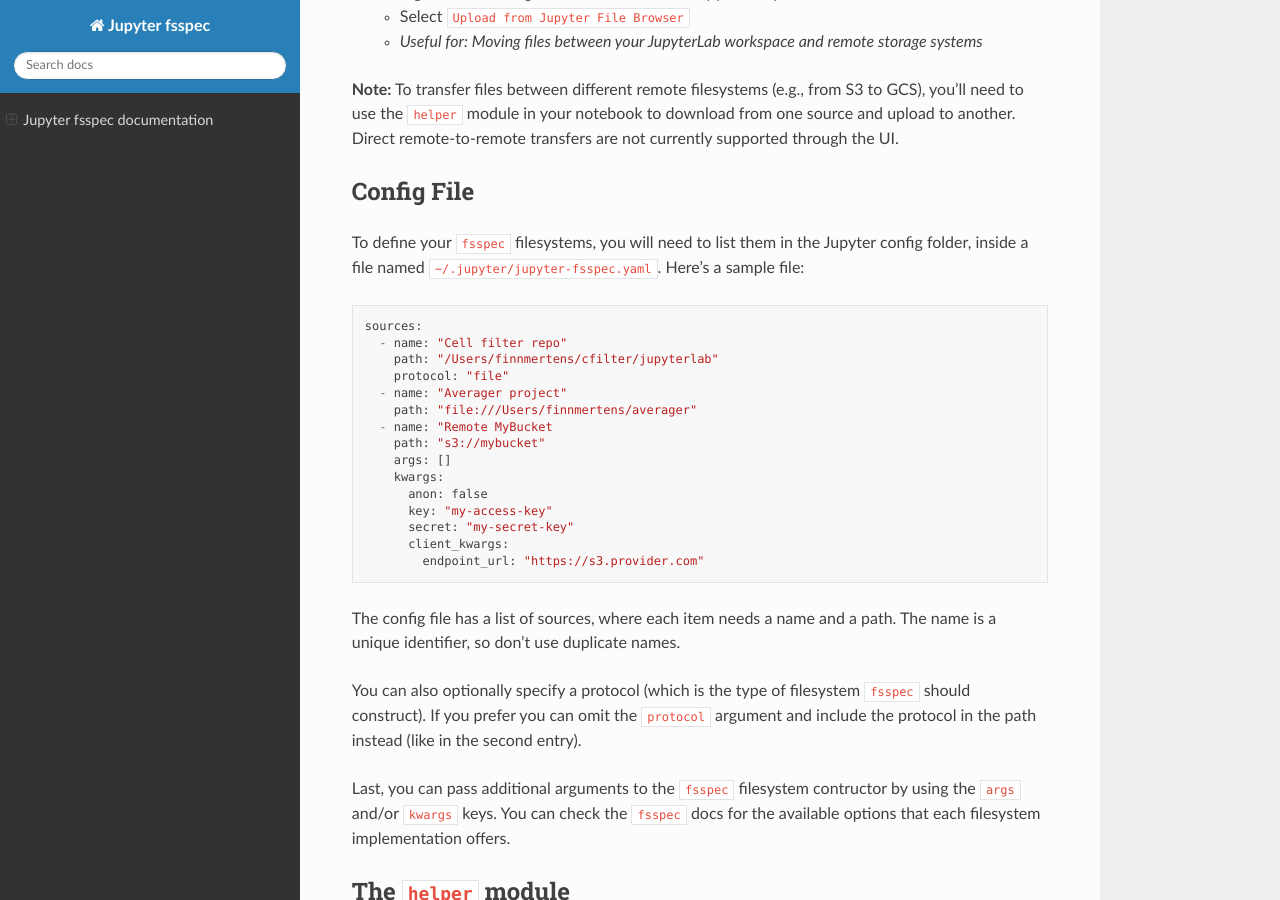
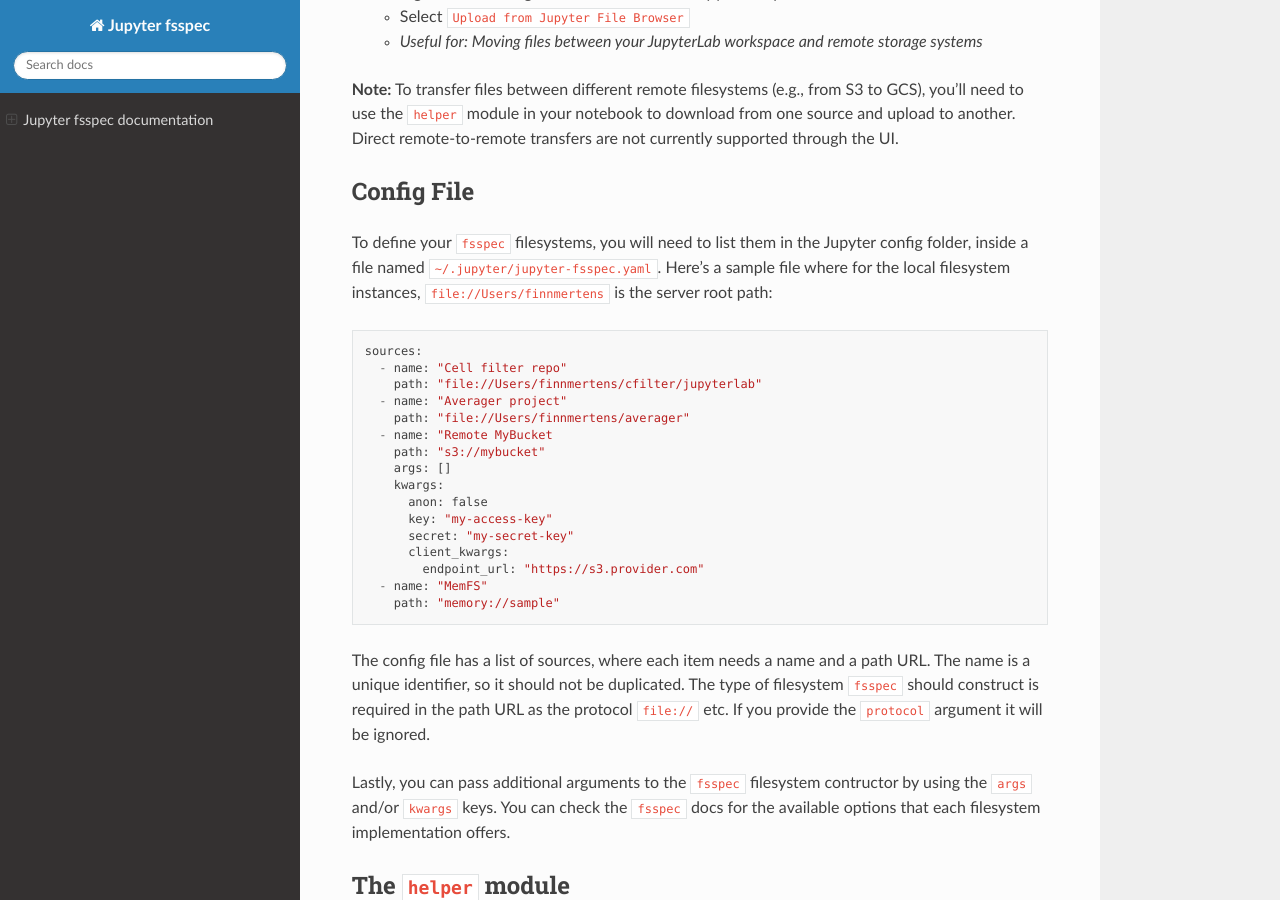
Before and after one commit to fsspec/jupyter-fsspec, a Sphinx documentation site: the page built from docs/index.md, in a window 1280 px wide and 900 px high, scrolled down 1841 px. Built offline with Sphinx 7.4.7 and the Read the Docs theme 3.1.0, drawn with Linux system fonts in a browser that asks for light colours.

Commit message:
updated path handling documentation

````diff
--- a/docs/index.md
+++ b/docs/index.md
@@ -73,15 +73,15 @@ currently supported through the UI.
 ## Config File
 
 To define your `fsspec` filesystems, you will need to list them in the Jupyter config folder,
-inside a file named `~/.jupyter/jupyter-fsspec.yaml`. Here's a sample file:
+inside a file named `~/.jupyter/jupyter-fsspec.yaml`. Here's a sample file where for the local
+filesystem instances, `file://Users/finnmertens` is the server root path:
 
 ```
 sources:
   - name: "Cell filter repo"
-    path: "/Users/finnmertens/cfilter/jupyterlab"
-    protocol: "file"
+    path: "file://Users/finnmertens/cfilter/jupyterlab"
   - name: "Averager project"
-    path: "file:///Users/finnmertens/averager"
+    path: "file://Users/finnmertens/averager"
   - name: "Remote MyBucket
     path: "s3://mybucket"
     args: []
@@ -91,16 +91,16 @@ sources:
       secret: "my-secret-key"
       client_kwargs:
         endpoint_url: "https://s3.provider.com"
+  - name: "MemFS"
+    path: "memory://sample"
 ```
 
-The config file has a list of sources, where each item needs a name and a path. The name
-is a unique identifier, so don't use duplicate names.
+The config file has a list of sources, where each item needs a name and a path URL. The name
+is a unique identifier, so it should not be duplicated. The type of filesystem `fsspec` should
+construct is required in the path URL as the protocol `file://` etc. If you provide the
+`protocol` argument it will be ignored.
 
-You can also optionally specify a protocol (which is the type of filesystem `fsspec` should
-construct). If you prefer you can omit the `protocol` argument and include the protocol in the
-path instead (like in the second entry).
-
-Last, you can pass additional arguments to the `fsspec` filesystem contructor by using the
+Lastly, you can pass additional arguments to the `fsspec` filesystem contructor by using the
 `args` and/or `kwargs` keys. You can check the `fsspec` docs for the available options that
 each filesystem implementation offers.
 
````
